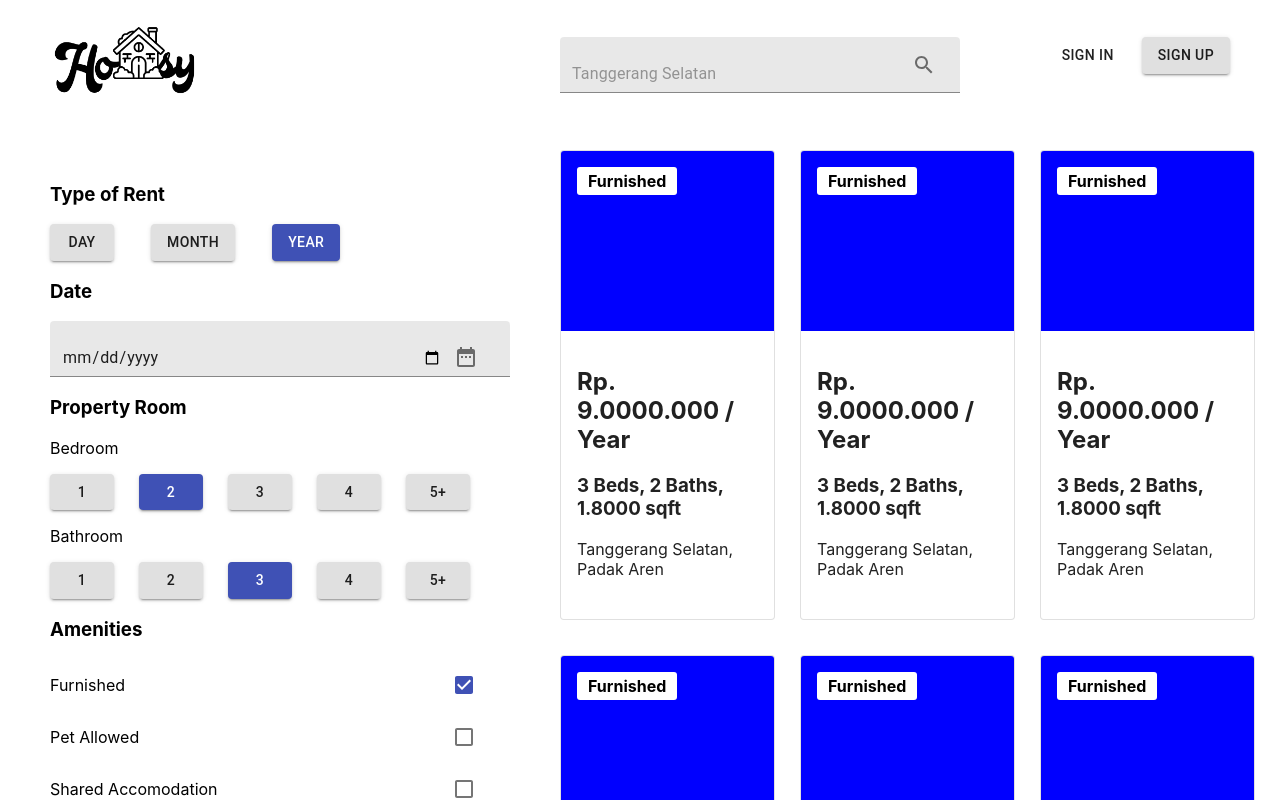
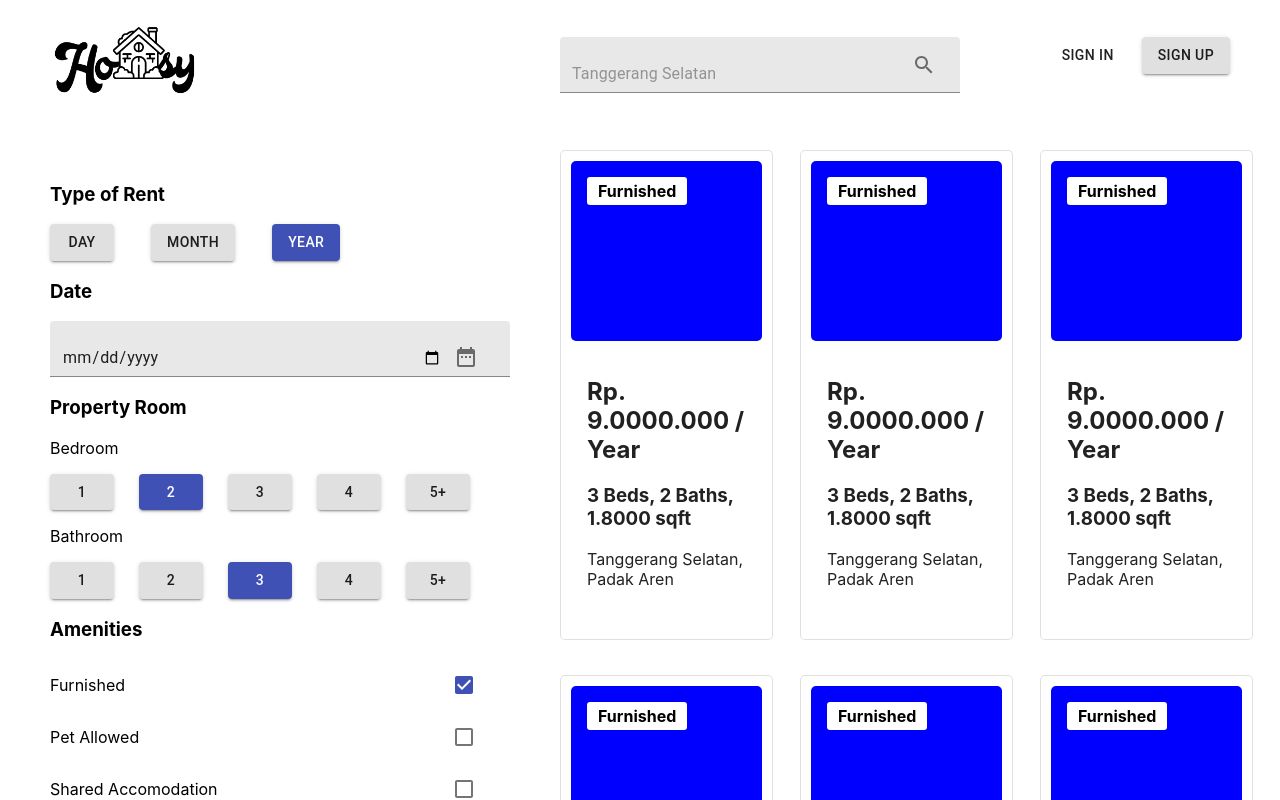
Before and after one commit to harissucipto/DW15TATE0_housy, a React (Create React App) app: page / in a window 1280 px wide. Shown: the top 800 px of the page. Built offline with nearby package versions, Linux system fonts and the light colour scheme.

Commit message:
add styling

```diff
--- a/src/components/PropertyItem.js
+++ b/src/components/PropertyItem.js
@@ -4,7 +4,15 @@ import { Card, CardContent } from "@material-ui/core";
 
 const PropertyItem = () => {
   return (
-    <Card style={{ width: "100%" }} variant="outlined">
+    <Card
+      style={{
+        width: "100%",
+        padding: "10px",
+        boxSizing: "border-box",
+        borderRadius: "5px",
+      }}
+      variant="outlined"
+    >
       <div
         style={{
           // backgroundImage: `url("${SampleImage}")`,
@@ -13,6 +21,7 @@ const PropertyItem = () => {
           backgroundSize: "cover",
           position: "relative",
           backgroundColor: "blue",
+          borderRadius: "5px",
         }}
         alt="logo"
       >
```
